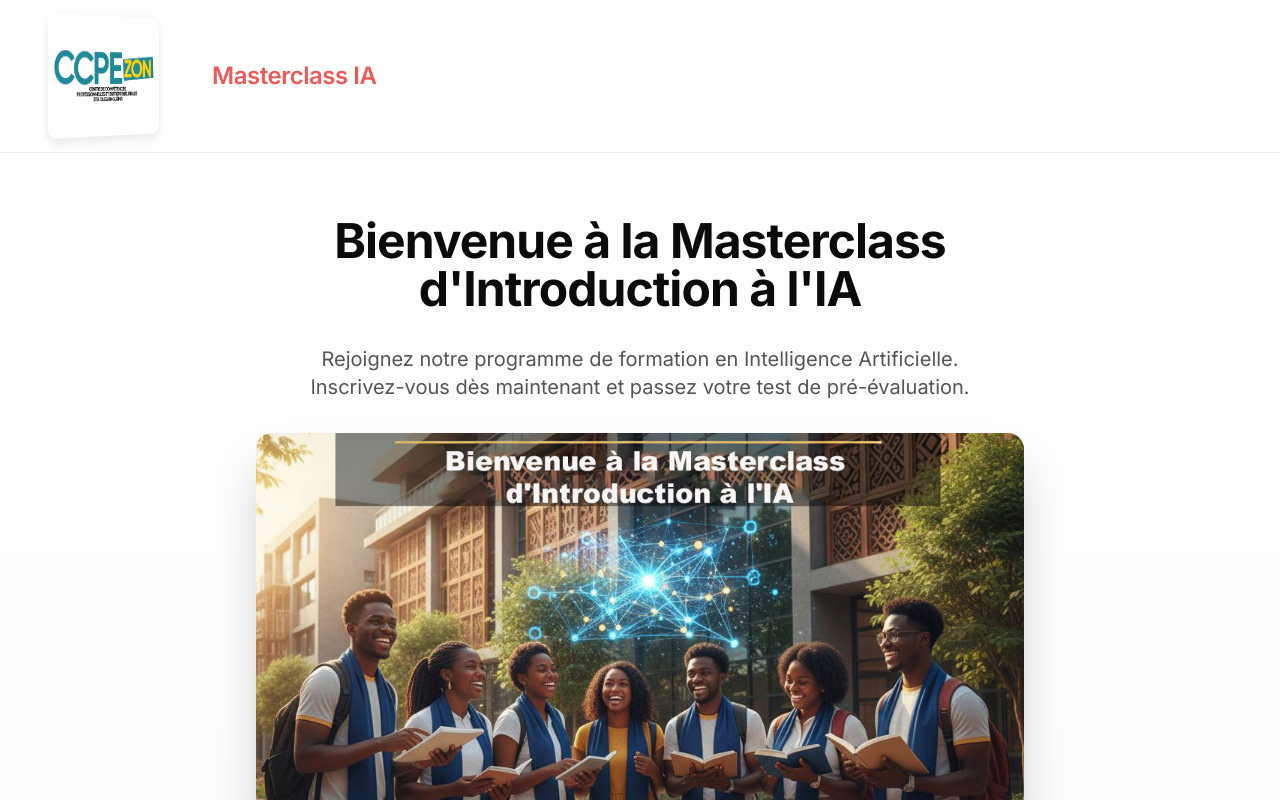
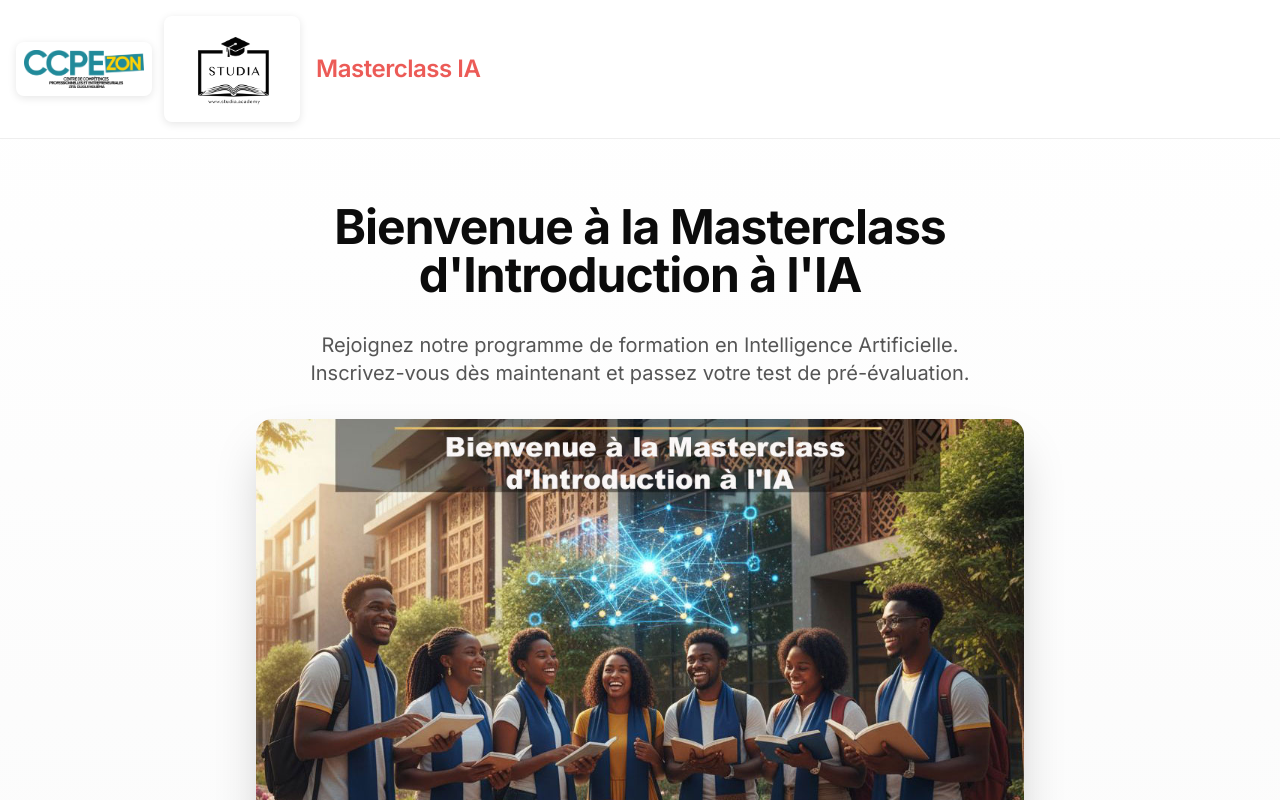
Before and after one commit to FranckSowax/subscription, a Next.js app: page / in a window 1280 px wide. Shown: the top 800 px of the page. Built offline with nearby package versions, Linux system fonts and the light colour scheme.

Commit message:
Remove logo animation, display both logos side by side

```diff
--- a/components/ui/FlipLogo.tsx
+++ b/components/ui/FlipLogo.tsx
@@ -1,99 +1,51 @@
 'use client';
 
-import { useEffect, useState } from 'react';
 import Image from 'next/image';
 
 export function FlipLogo() {
-  const [mounted, setMounted] = useState(false);
-
-  useEffect(() => {
-    setMounted(true);
-  }, []);
-
-  if (!mounted) return null;
-
   return (
-    <div className="flip-container">
-      <div className="flipper">
-        <div className="flip-front">
+    <div className="flex items-center gap-3">
+      <div className="logo-container">
         <Image
           src="/CCPEZON.png"
           alt="CCPEZON"
-            width={200}
-            height={150}
+          width={120}
+          height={80}
           className="logo-image"
           priority
         />
       </div>
-        <div className="flip-back">
+      <div className="logo-container">
         <Image
           src="/LOGO STUDIA BLACK .png"
           alt="STUDIA"
-            width={200}
-            height={150}
+          width={120}
+          height={80}
           className="logo-image"
           priority
         />
       </div>
-      </div>
 
       <style jsx>{`
-        .flip-container {
-          perspective: 1500px;
-          width: 180px;
-          height: 120px;
-        }
-
-        @media (max-width: 768px) {
-          .flip-container {
-            width: 140px;
-            height: 90px;
-          }
-        }
-
-        .flipper {
-          position: relative;
-          width: 100%;
-          height: 100%;
-          transform-style: preserve-3d;
-          animation: continuousFlip 5s linear infinite;
-        }
-
-        @keyframes continuousFlip {
-          0% {
-            transform: rotateY(0deg);
-          }
-          100% {
-            transform: rotateY(360deg);
-          }
-        }
-
-        .flip-front,
-        .flip-back {
-          position: absolute;
-          width: 100%;
-          height: 100%;
-          backface-visibility: hidden;
+        .logo-container {
           display: flex;
           align-items: center;
           justify-content: center;
           background: white;
-          border-radius: 12px;
-          box-shadow: 0 4px 12px rgba(0, 0, 0, 0.1);
-          padding: 10px;
+          border-radius: 8px;
+          padding: 8px;
+          box-shadow: 0 2px 8px rgba(0, 0, 0, 0.1);
         }
 
-        .flip-front {
-          transform: rotateY(0deg);
+        @media (max-width: 768px) {
+          .logo-container {
+            padding: 6px;
           }
-
-        .flip-back {
-          transform: rotateY(180deg);
         }
 
         .logo-image {
           max-width: 100%;
-          max-height: 100%;
+          height: auto;
           object-fit: contain;
         }
       `}</style>
```
Lines whose indentation alone changed are shown as unchanged.
